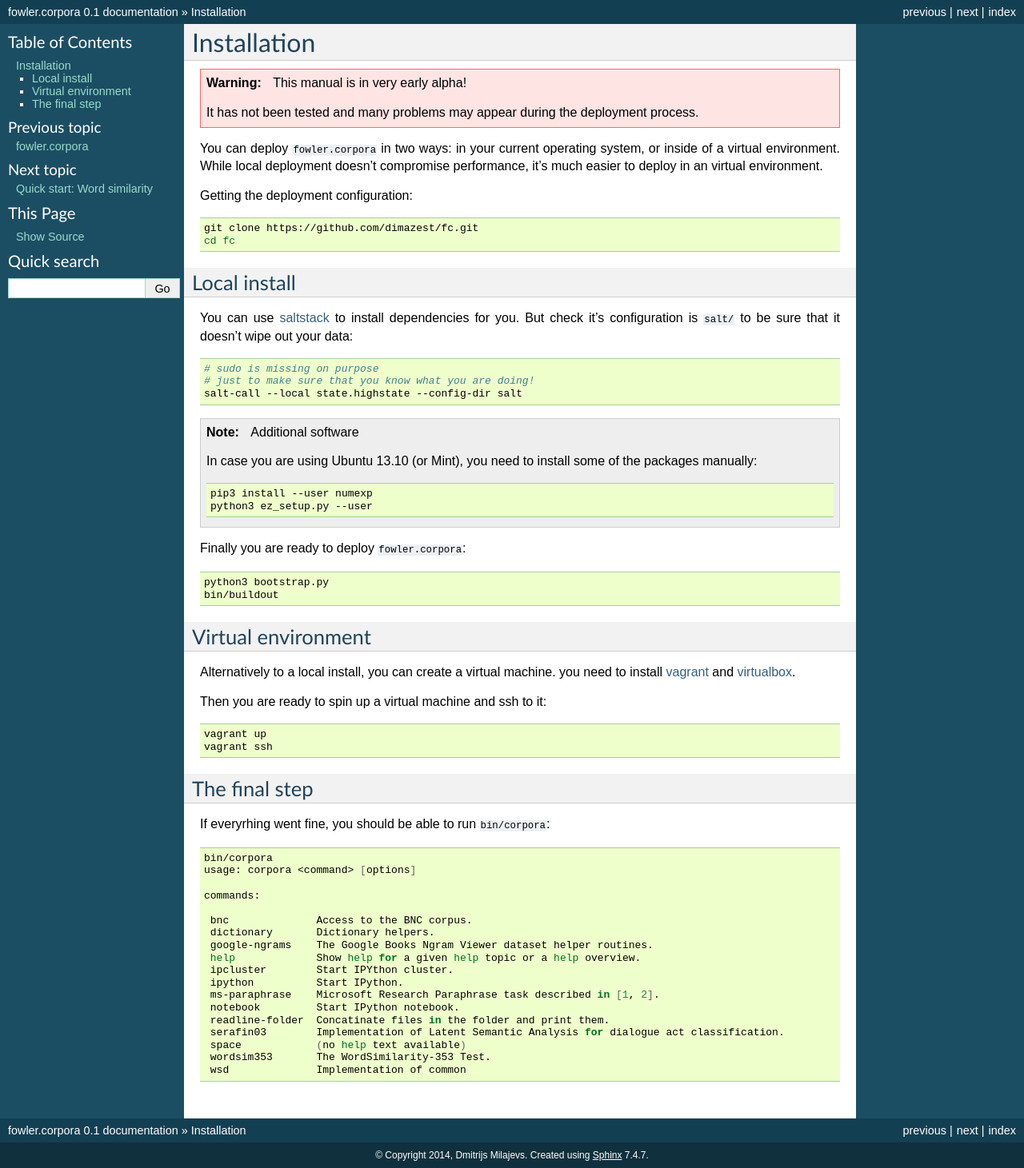
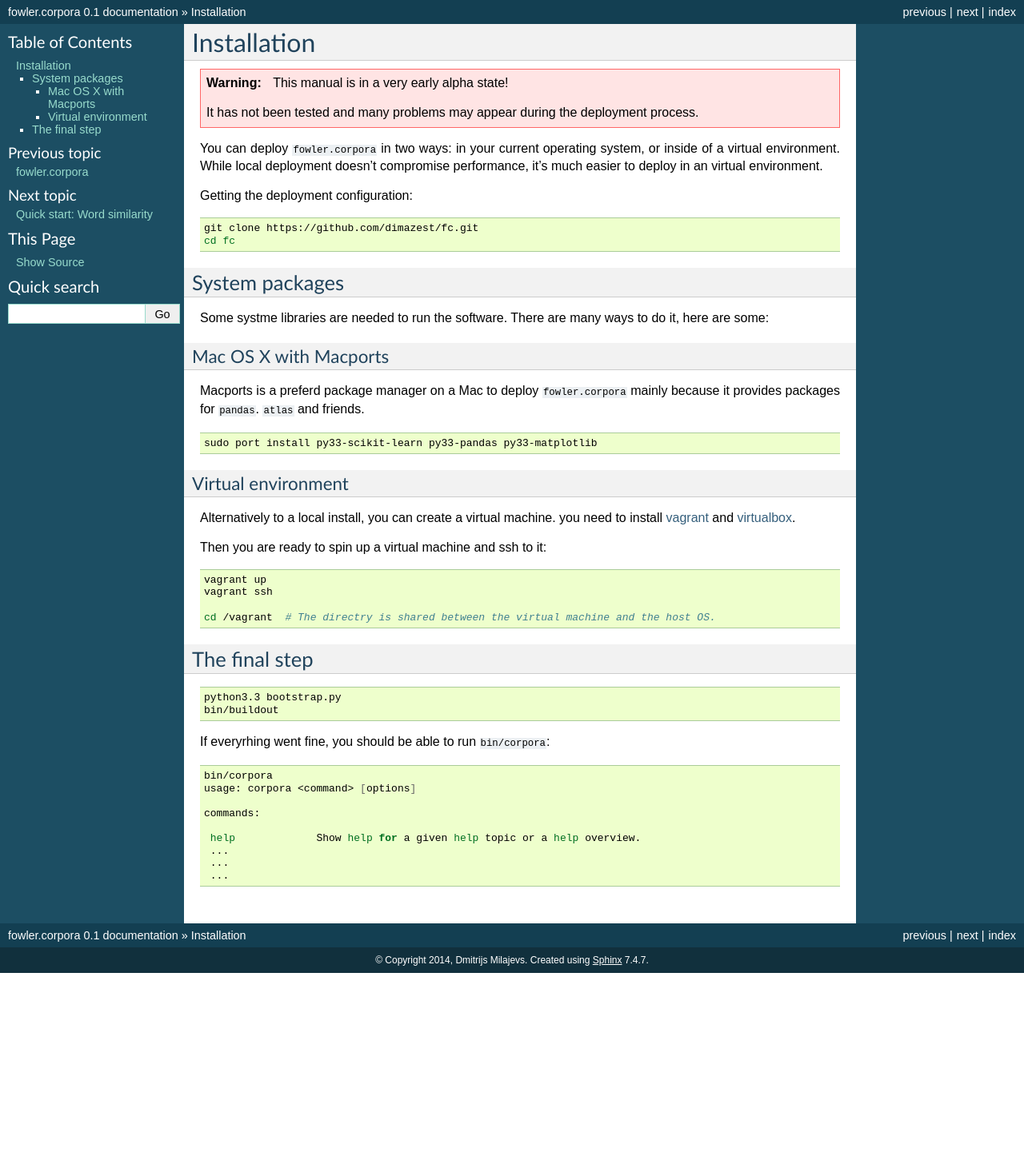
Before and after one commit to dimazest/fowler.corpora, a Sphinx documentation site: the page built from docs/installation.rst, in a window 1280 px wide. Shown: the whole page at 80% size. Built offline with Sphinx 7.4.7, drawn with Linux system fonts in a browser that asks for light colours; after the commit the page ends 1217 px from its top, so only the background shows below that.

Commit message:
Documentation update

```diff
--- a/docs/installation.rst
+++ b/docs/installation.rst
@@ -1,7 +1,7 @@
 Installation
 ============
 
-.. warning:: This manual is in very early alpha!
+.. warning:: This manual is in a very early alpha state!
 
     It has not been tested and many problems may appear during the deployment
     process.
@@ -17,40 +17,25 @@ Getting the deployment configuration:
     git clone https://github.com/dimazest/fc.git
     cd fc
 
-Local install
--------------
+System packages
+---------------
 
-You can use `saltstack`_ to install dependencies for you. But check it's
-configuration is ``salt/`` to be sure that it doesn't wipe out your data:
+Some systme libraries are needed to run the software. There are many ways to do
+it, here are some:
 
-.. _saltstack: http://docs.saltstack.com/en/latest/topics/installation/index.html
+Mac OS X with Macports
+~~~~~~~~~~~~~~~~~~~~~~
+
+Macports is a preferd package manager on a Mac to deploy ``fowler.corpora``
+mainly because it provides packages for ``pandas``. ``atlas`` and friends.
 
 .. code-block:: bash
 
-    # sudo is missing on purpose
-    # just to make sure that you know what you are doing!
-    salt-call --local state.highstate --config-dir salt
-
-.. note:: Additional software
-
-    In case you are using Ubuntu 13.10 (or Mint), you need to install some of the
-    packages manually:
-
-    .. code-block:: bash
-
-        pip3 install --user numexp
-        python3 ez_setup.py --user
-
-Finally you are ready to deploy ``fowler.corpora``:
-
-.. code-block:: bash
-
-    python3 bootstrap.py
-    bin/buildout
+    sudo port install py33-scikit-learn py33-pandas py33-matplotlib
 
 
 Virtual environment
--------------------
+~~~~~~~~~~~~~~~~~~~
 
 Alternatively to a local install, you can create a virtual machine. you need to
 install `vagrant`_ and `virtualbox`_.
@@ -65,8 +50,15 @@ Then you are ready to spin up a virtual machine and ssh to it:
     vagrant up
     vagrant ssh
 
+    cd /vagrant  # The directry is shared between the virtual machine and the host OS.
+
 The final step
 --------------
+
+.. code-block:: bash
+
+    python3.3 bootstrap.py
+    bin/buildout
 
 If everyrhing went fine, you should be able to run ``bin/corpora``:
 
@@ -77,16 +69,7 @@ If everyrhing went fine, you should be able to run ``bin/corpora``:
 
     commands:
 
-     bnc              Access to the BNC corpus.
-     dictionary       Dictionary helpers.
-     google-ngrams    The Google Books Ngram Viewer dataset helper routines.
      help             Show help for a given help topic or a help overview.
-     ipcluster        Start IPYthon cluster.
-     ipython          Start IPython.
-     ms-paraphrase    Microsoft Research Paraphrase task described in [1, 2].
-     notebook         Start IPython notebook.
-     readline-folder  Concatinate files in the folder and print them.
-     serafin03        Implementation of Latent Semantic Analysis for dialogue act classification.
-     space            (no help text available)
-     wordsim353       The WordSimilarity-353 Test.
-     wsd              Implementation of common
+     ...
+     ...
+     ...
```
